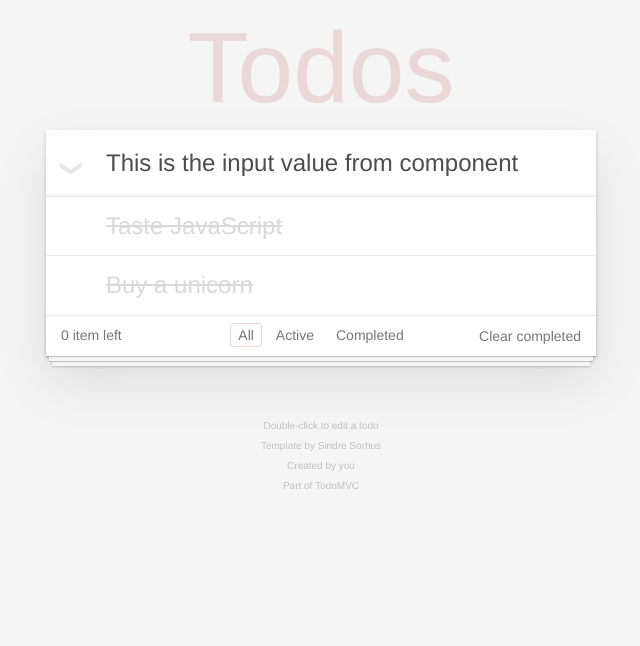
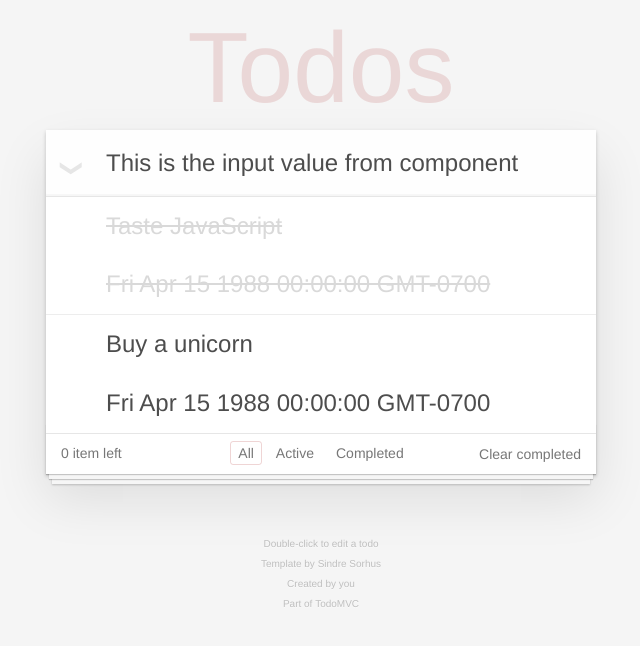
Before and after one commit to changda0616/todomvc, an Angular app: page / in a window 1280 px wide. Shown: the top 646 px of the page, without its empty margins (319-959 px from the left). Built offline with nearby package versions, Linux system fonts and the light colour scheme.

Commit message:
ngClass and ngModel

```diff
--- a/src/app/list/list.component.html
+++ b/src/app/list/list.component.html
@@ -6,14 +6,20 @@
     <!-- List items should get the class `editing` when editing and `completed` when marked as completed -->
 
     <!-- NgFor -->
-    <li class="completed" *ngFor="let item of todoItems">
+    <li *ngFor="let item of todoItems" [ngClass]="{'completed': item.isChecked}">
       <div class="view">
         <input class="toggle"
         type="checkbox"
-        [checked]="item.isChecked"
+        [(ngModel)]="item.isChecked"
         (change)="handleItemChange()"
         >
         <label>{{item.labelText}}</label>
+        <label>{{item.inputDate}}</label>
+
+        <!-- binding with pipe -->
+        <!-- <label>{{item.labelText | uppercase}}</label>
+        <label>{{item.inputDate | date}}</label> -->
+
         <button class="destroy"></button>
       </div>
       <!-- <input class="edit" [value]="item.inputValue"> -->
--- a/src/app/list/list.component.ts
+++ b/src/app/list/list.component.ts
@@ -2,6 +2,7 @@ import { Component, OnInit } from '@angular/core';
 interface Todoers {
   labelText: string;
   inputValue: string;
+  inputDate: string;
   isChecked: boolean;
 }
 @Component({
@@ -19,12 +20,16 @@ export class ListComponent implements OnInit {
 
   ngOnInit() {
     this.todoItems = [
-      {labelText: 'Taste JavaScript', inputValue: 'Create a TodoMVC template', isChecked: true},
-      {labelText: 'Buy a unicorn', inputValue: 'Rule the web', isChecked: false}
+      {labelText: 'Taste JavaScript', inputValue: 'Create a TodoMVC template',
+        inputDate: 'Fri Apr 15 1988 00:00:00 GMT-0700', isChecked: true},
+      {labelText: 'Buy a unicorn', inputValue: 'Rule the web',
+        inputDate: 'Fri Apr 15 1988 00:00:00 GMT-0700', isChecked: false}
     ];
   }
+
   handleItemChange() {
     this.todoToggle = true;
     setTimeout(() => {this.todoToggle = false; }, 1500);
   }
+
 }
```
